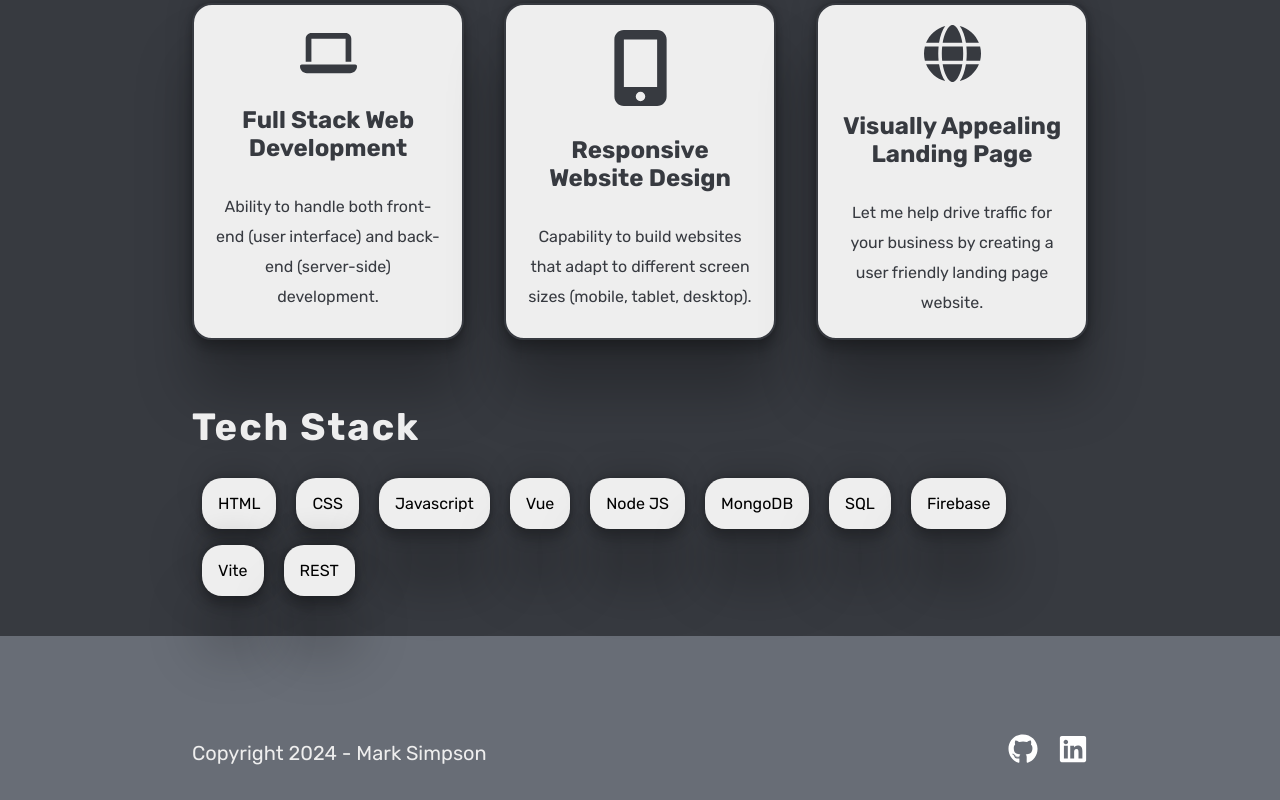
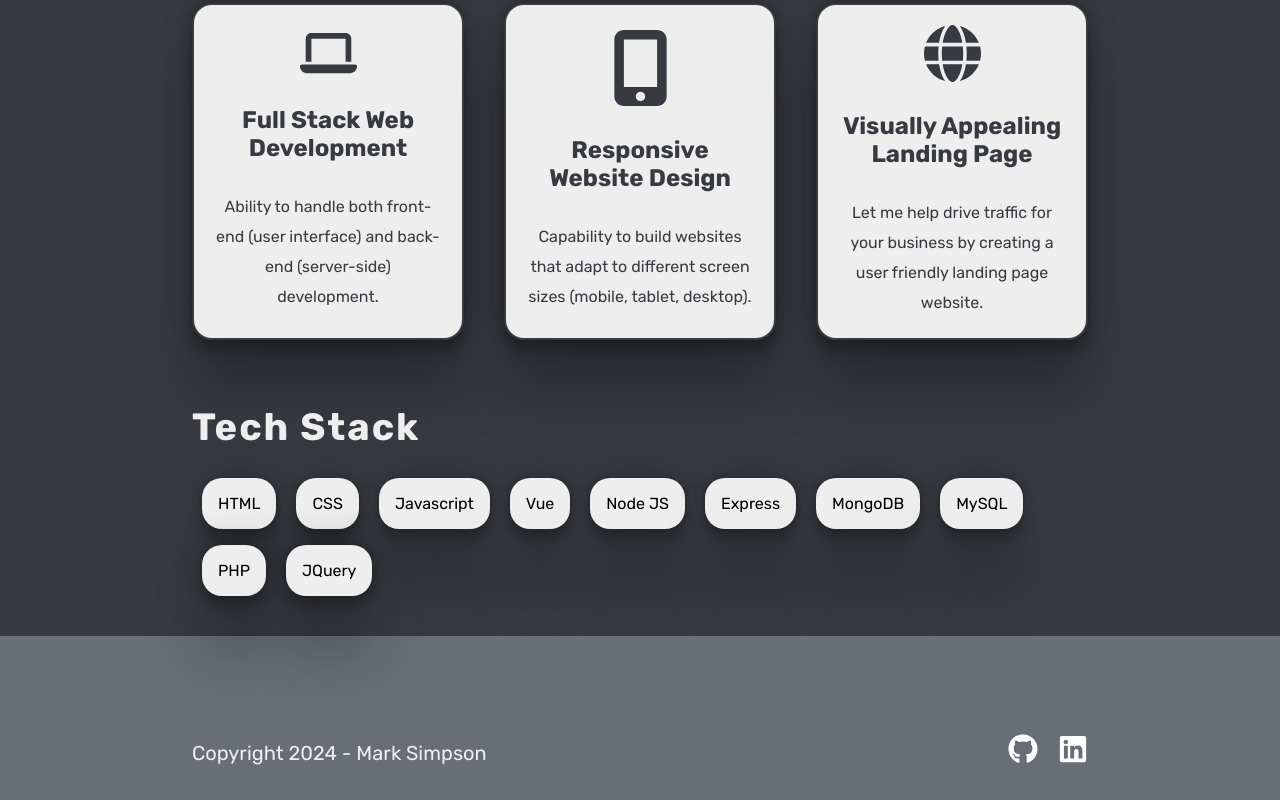
Before and after one commit to msimp24/portfolio-website, a Vue app: page / in a window 1280 px wide. Shown: the part 1331-2131 px from the top of the page. Built offline with nearby package versions, Linux system fonts and the light colour scheme.

Commit message:
tech stack updated

```diff
--- a/src/views/HomeView.vue
+++ b/src/views/HomeView.vue
@@ -31,11 +31,11 @@ const technologies = ref([
   'Javascript',
   'Vue',
   'Node JS',
+  'Express',
   'MongoDB',
-  'SQL',
-  'Firebase',
-  'Vite',
-  'REST'
+  'MySQL',
+  'PHP',
+  'JQuery'
 ])
 </script>
 
```
